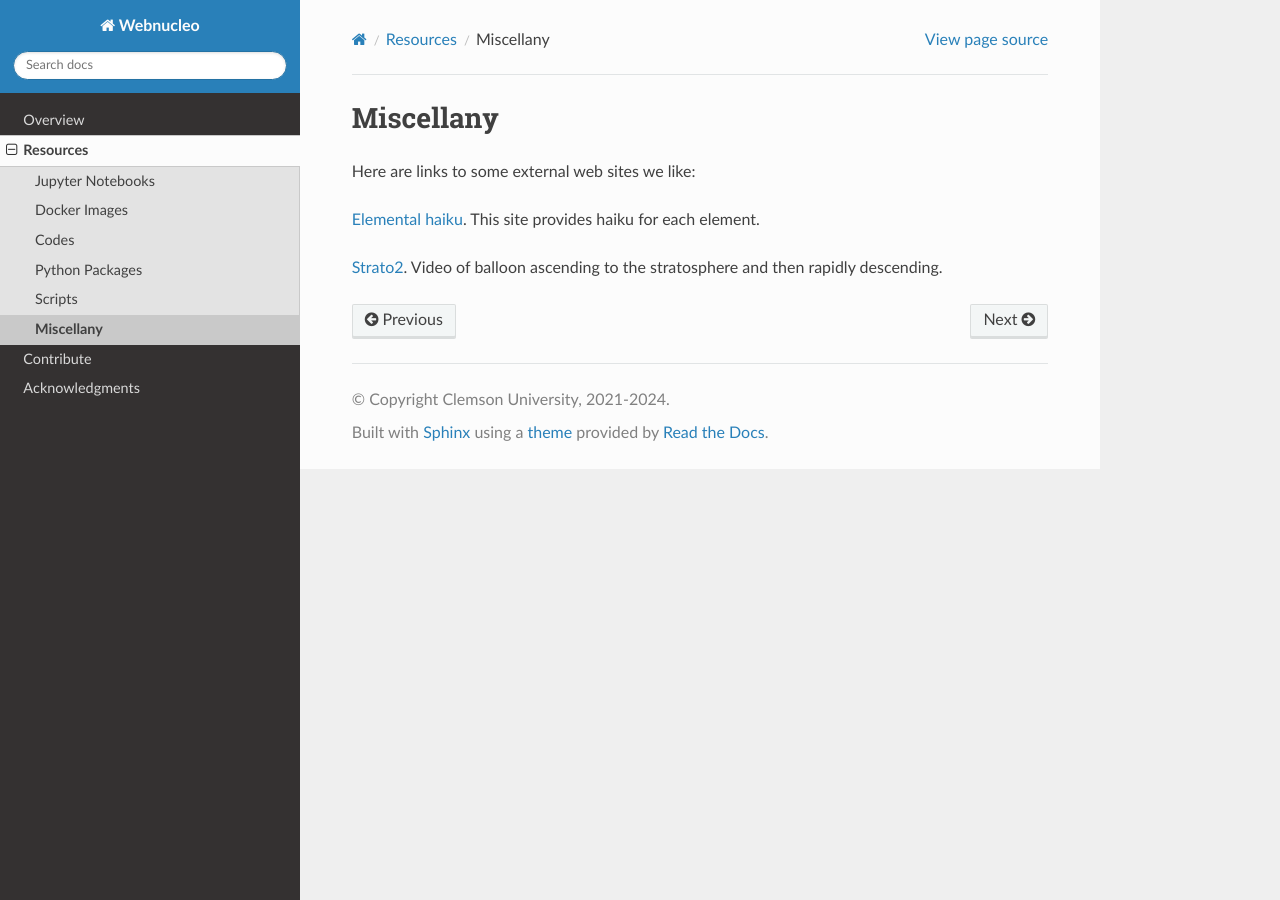
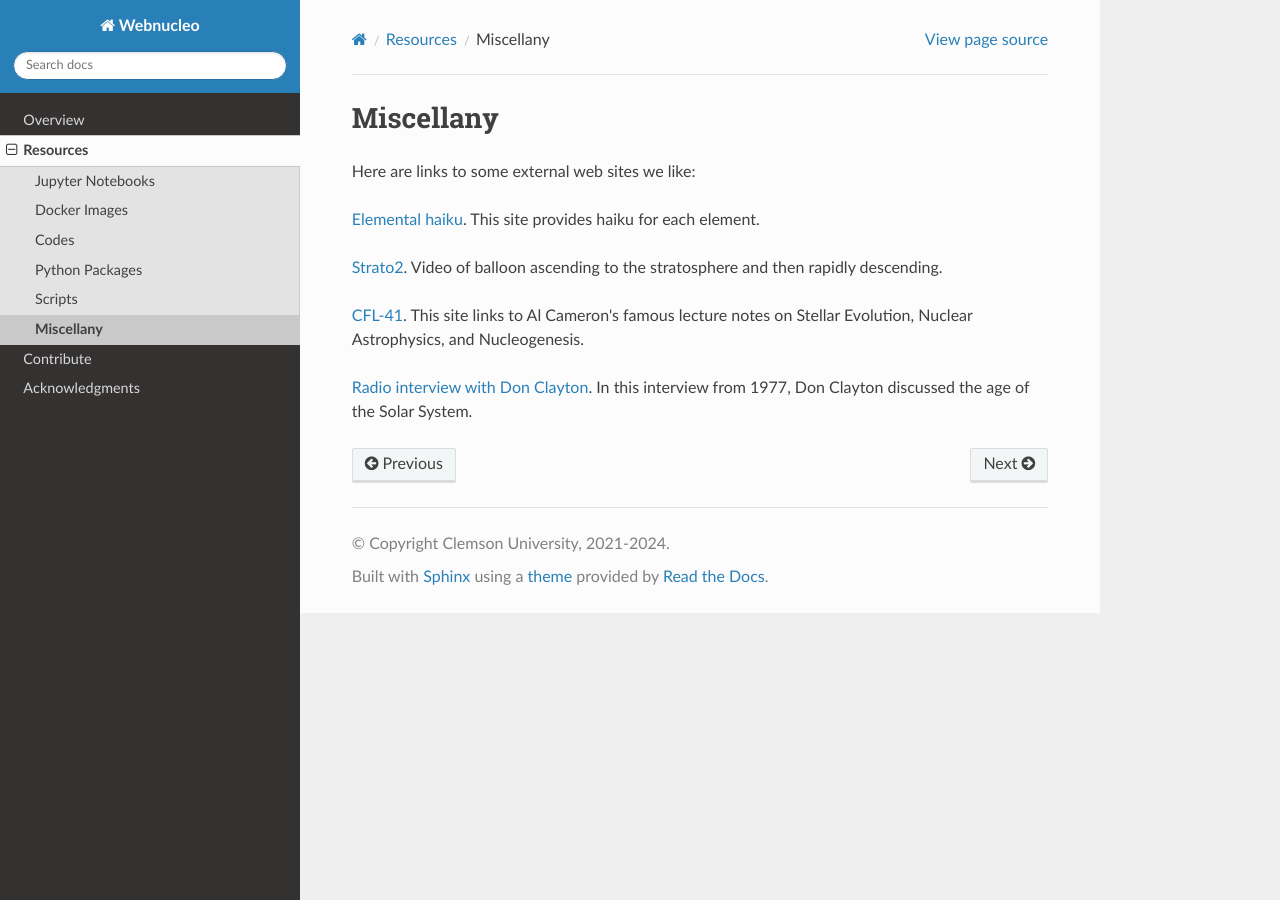
Before and after one commit to webnucleo-org/webnucleo, a Sphinx documentation site: the page built from doc/source/miscellany.rst, in a window 1280 px wide. Built offline with Sphinx 7.4.7 and the Read the Docs theme 2.0.0, drawn with Linux system fonts in a browser that asks for light colours.

Commit message:
Add links.

```diff
--- a/doc/source/miscellany.rst
+++ b/doc/source/miscellany.rst
@@ -11,3 +11,12 @@ This site provides haiku for each element.
 `Strato2 <https://www.youtube.com/watch?v=iRDfvfl2vuo>`_.
 Video of balloon ascending to the stratosphere and then
 rapidly descending.
+
+`CFL-41 <https://fas.org/publication/stellar_evolution/>`_.
+This site links to Al Cameron's famous lecture notes on
+Stellar Evolution, Nuclear Astrophysics, and Nucleogenesis.
+
+`Radio interview with
+Don Clayton <https://www.youtube.com/watch?v=NaQmO-iQpJU>`_.
+In this interview from 1977, Don Clayton discussed the age of the
+Solar System.
```
